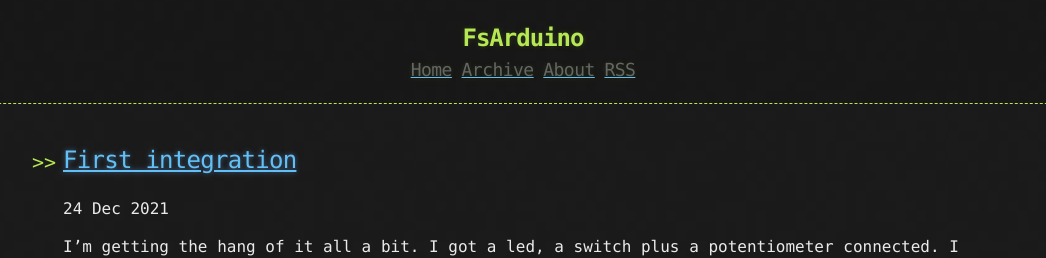
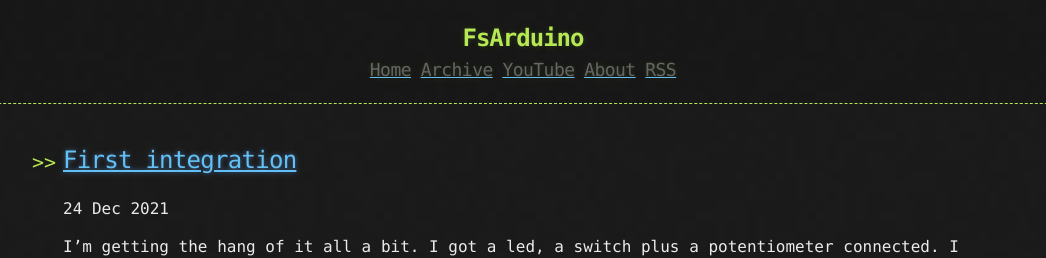
Before and after one commit to bartroozendaal/fsarduino.com, a Jekyll site: the page built from index.html, in a window 1280 px wide. Shown: the top 258 px of the page, without its empty margins (117-1163 px from the left). Built offline with Jekyll 4.4.1, drawn with Linux system fonts in a browser that asks for light colours; the list of posts is cut into pages by our own code.

Commit message:
Remove assets, added YouTube

```diff
--- a/_includes/links.html
+++ b/_includes/links.html
@@ -1,4 +1,5 @@
 <a href="{{ "/" | prepend: site.baseurl | replace: '//', '/' }}"><h2 class="header-link">Home</h2></a>
 <a href="{{ "/archive" | prepend: site.baseurl | replace: '//', '/' }}"><h2 class="header-link">Archive</h2></a>
+<a href="https://www.youtube.com/channel/UCSkw_Zyna8FXLcylsMm0DQA"><h2 class="header-link">YouTube</h2></a>
 <a href="{{ "/about" | prepend: site.baseurl | replace: '//', '/' }}"><h2 class="header-link">About</h2></a>
 <a href="{{ "/atom.xml" | prepend: site.baseurl | replace: '//', '/' }}"><h2 class="header-link">RSS</h2></a>
```
Also changed, not shown: assets/Background Twitter.jpg (added), assets/Profile.png (added).
